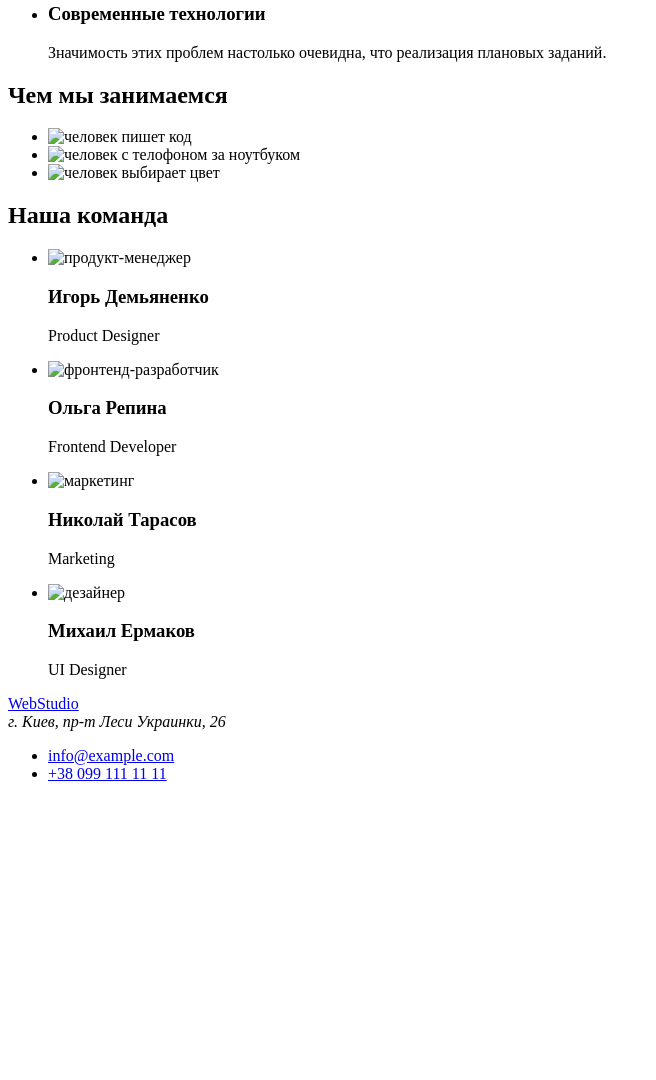
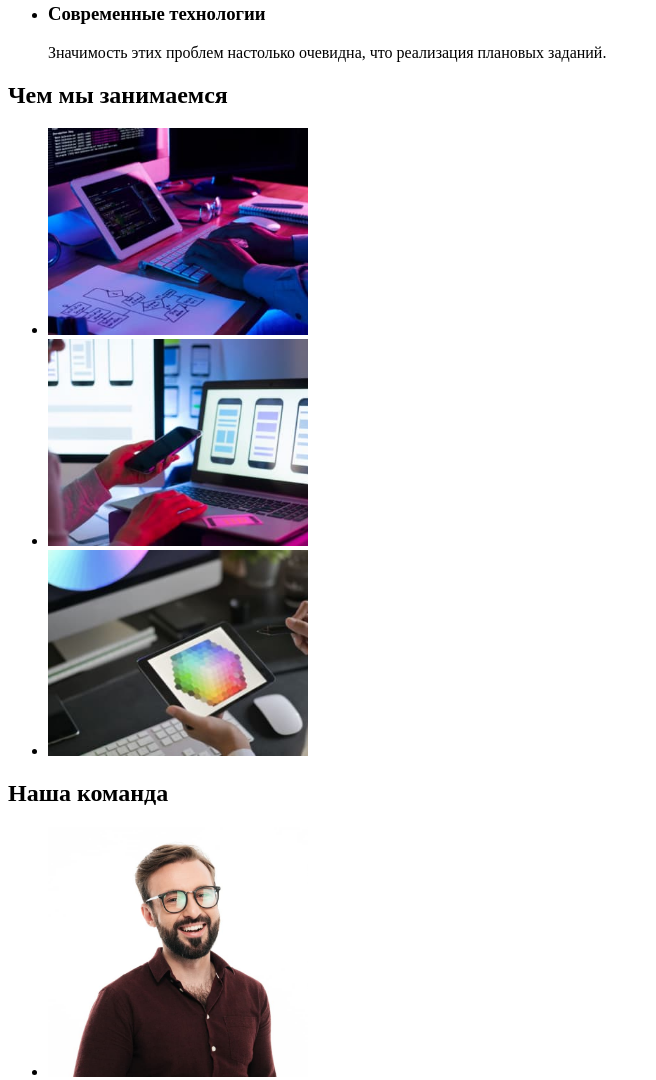
Before and after one commit to MykhailoHordiienko/goit-markup-hw-01, a plain HTML site: page index.html in a window 1280 px wide. Shown: the part 559-1639 px from the top of the page, without its empty margins (0-656 px from the left). Before the commit the page ends 1358 px from the top, so only its background shows below. Drawn offline with Linux system fonts and the light colour scheme; the site is published under a folder, as on GitHub Pages, so addresses that start at the root find nothing.

Commit message:
Добавляет точку перед слешем img

```diff
--- a/index.html
+++ b/index.html
@@ -62,13 +62,13 @@
 				<h2>Чем мы занимаемся</h2>
 				<ul>
 					<li>
-						<img src="/images/coding-1.jpg" alt="человек пишет код" width="260" />
+						<img src="./images/coding-1.jpg" alt="человек пишет код" width="260" />
 					</li>
 					<li>
-						<img src="/images/device-2.jpg" alt="человек с телофоном за ноутбуком" width="260" />
+						<img src="./images/device-2.jpg" alt="человек с телофоном за ноутбуком" width="260" />
 					</li>
 					<li>
-						<img src="/images/design-3.jpg" alt="человек выбирает цвет" width="260" />
+						<img src="./images/design-3.jpg" alt="человек выбирает цвет" width="260" />
 					</li>
 				</ul>
 			</section>
@@ -79,22 +79,22 @@
 				<h2>Наша команда</h2>
 				<ul>
 					<li>
-						<img src="/images/product-designer.jpg" alt="продукт-менеджер" width="260" />
+						<img src="./images/product-designer.jpg" alt="продукт-менеджер" width="260" />
 						<h3>Игорь Демьяненко</h3>
 						<p lang="en">Product Designer</p>
 					</li>
 					<li>
-						<img src="/images/frontend-developer.jpg" alt="фронтенд-разработчик" width="260" />
+						<img src="./images/frontend-developer.jpg" alt="фронтенд-разработчик" width="260" />
 						<h3>Ольга Репина</h3>
 						<p lang="en">Frontend Developer</p>
 					</li>
 					<li>
-						<img src="/images/marketing.jpg" alt="маркетинг" width="260" />
+						<img src="./images/marketing.jpg" alt="маркетинг" width="260" />
 						<h3>Николай Тарасов</h3>
 						<p lang="en">Marketing</p>
 					</li>
 					<li>
-						<img src="/images/ui-designer.jpg" alt="дезайнер" width="260" />
+						<img src="./images/ui-designer.jpg" alt="дезайнер" width="260" />
 						<h3>Михаил Ермаков</h3>
 						<p lang="en">UI Designer</p>
 					</li>
```
